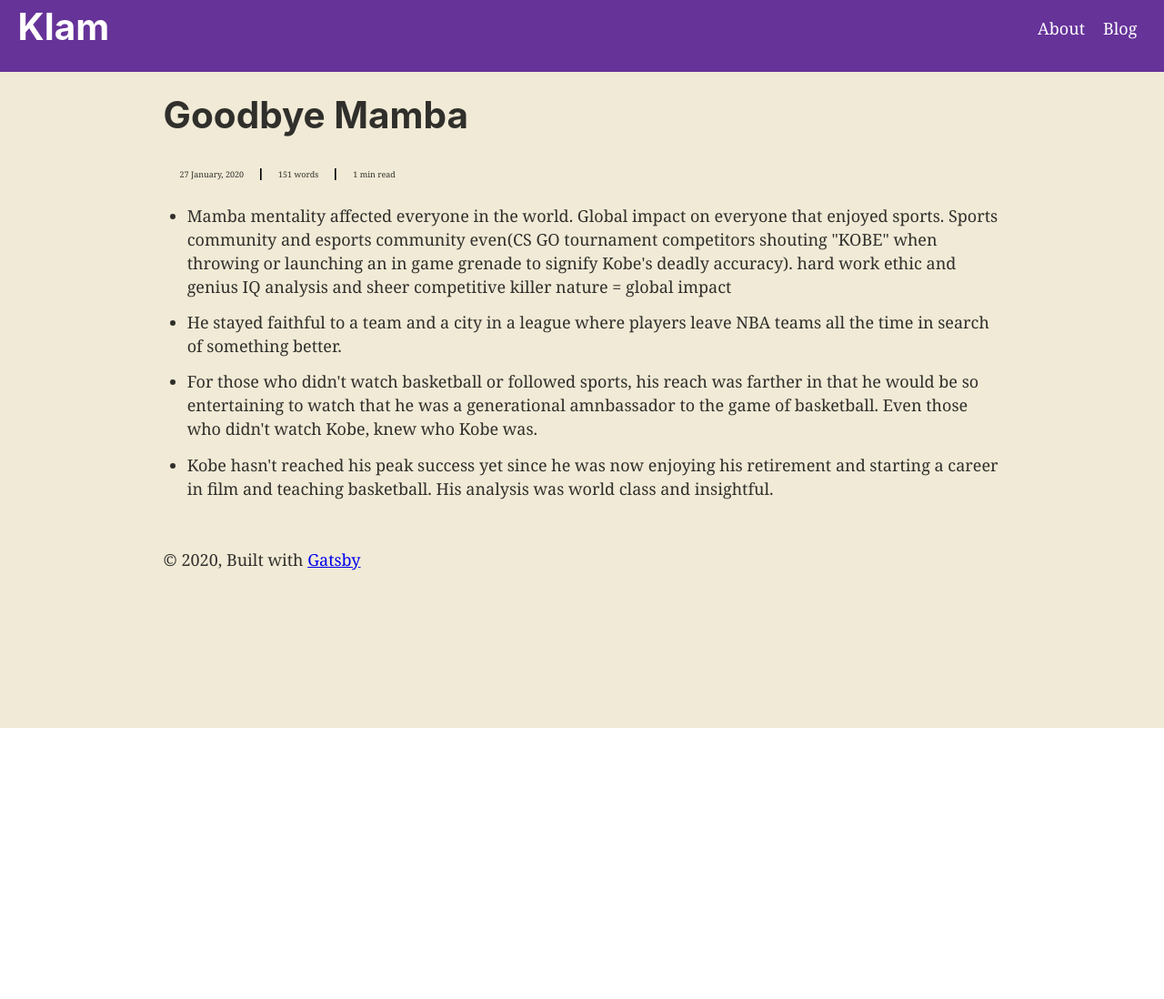
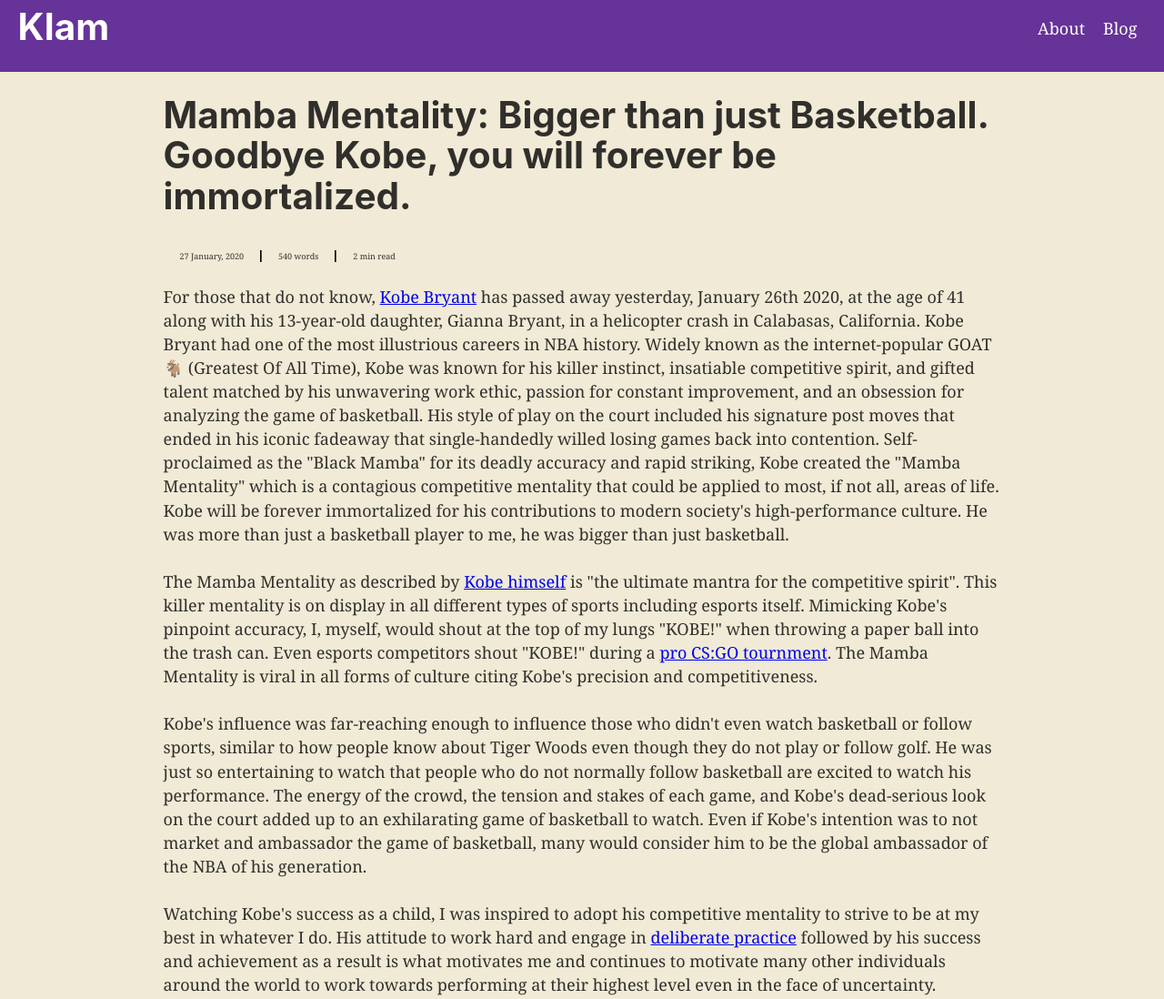
Before and after one commit to klammm/all-things-random, a Gatsby site: page /content/01-27-2020-goodbye-mamba/ in a window 1280 px wide. Shown: the top 1098 px of the page at 91% size. Before the commit the page ends 800 px from the top, so only its background shows below. Built offline with nearby package versions, Linux system fonts and the light colour scheme; Gatsby itself is replaced by a stand-in of ours.

Commit message:
finish first draft

```diff
--- a/src/content/01-27-2020-goodbye-mamba.md
+++ b/src/content/01-27-2020-goodbye-mamba.md
@@ -1,15 +1,14 @@
 ---
-title: "Goodbye Mamba"
+title: "Mamba Mentality: Bigger than just Basketball. Goodbye Kobe, you will forever be immortalized."
 date: "2020-01-27"
 ---
 
+For those that do not know, [Kobe Bryant](https://en.wikipedia.org/wiki/Kobe_Bryant) has passed away yesterday, January 26th 2020, at the age of 41 along with his 13-year-old daughter, Gianna Bryant, in a helicopter crash in Calabasas, California. Kobe Bryant had one of the most illustrious careers in NBA history. Widely known as the internet-popular GOAT 🐐 (Greatest Of All Time), Kobe was known for his killer instinct, insatiable competitive spirit, and gifted talent matched by his unwavering work ethic, passion for constant improvement, and an obsession for analyzing the game of basketball. His style of play on the court included his signature post moves that ended in his iconic fadeaway that single-handedly willed losing games back into contention. Self-proclaimed as the "Black Mamba" for its deadly accuracy and rapid striking, Kobe created the "Mamba Mentality" which is a contagious competitive mentality that could be applied to most, if not all, areas of life. Kobe will be forever immortalized for his contributions to modern society's high-performance culture. He was more than just a basketball player to me, he was bigger than just basketball.
 
+The Mamba Mentality as described by [Kobe himself](https://www.amazonbookreview.com/post/d66e8811-5420-4575-bcee-0a68a747fdc0/the-mamba-mentality-an-interview-with-kobe-bryant) is "the ultimate mantra for the competitive spirit". This killer mentality is on display in all different types of sports including esports itself. Mimicking Kobe's pinpoint accuracy, I, myself, would shout at the top of my lungs "KOBE!" when throwing a paper ball into the trash can. Even esports competitors shout "KOBE!" during a [pro CS:GO tournment](https://www.youtube.com/watch?v=gdfASfuzYgU). The Mamba Mentality is viral in all forms of culture citing Kobe's precision and competitiveness.
 
-- Mamba mentality affected everyone in the world. Global impact on everyone that enjoyed sports. Sports community and esports community even(CS GO tournament competitors shouting "KOBE" when throwing or launching an in game grenade to signify Kobe's deadly accuracy). hard work ethic and genius IQ analysis and sheer competitive killer nature = global impact
+Kobe's influence was far-reaching enough to influence those who didn't even watch basketball or follow sports, similar to how people know about Tiger Woods even though they do not play or follow golf. He was just so entertaining to watch that people who do not normally follow basketball are excited to watch his performance. The energy of the crowd, the tension and stakes of each game, and Kobe's dead-serious look on the court added up to an exhilarating game of basketball to watch. Even if Kobe's intention was to not market and ambassador the game of basketball, many would consider him to be the global ambassador of the NBA of his generation.
 
+Watching Kobe's success as a child, I was inspired to adopt his competitive mentality to strive to be at my best in whatever I do. His attitude to work hard and engage in [deliberate practice](https://jamesclear.com/beginners-guide-deliberate-practice) followed by his success and achievement as a result is what motivates me and continues to motivate many other individuals around the world to work towards performing at their highest level even in the face of uncertainty.
 
-- He stayed faithful to a team and a city in a league where players leave NBA teams all the time in search of something better.
-
-- For those who didn't watch basketball or followed sports, his reach was farther in that he would be so entertaining to watch that he was a generational amnbassador to the game of basketball. Even those who didn't watch Kobe, knew who Kobe was.
-
-- Kobe hasn't reached his peak success yet since he was now enjoying his retirement and starting a career in film and teaching basketball. His analysis was world class and insightful.
+Overall, Kobe's career after his retirement at the end of the 2016 NBA season showed that he was more than just an athlete. Kobe was starting his career in film production with his [Academy award-winning short film "Dear Basketball"](https://www.youtube.com/watch?v=K_Ej9hWha3A) being the first Oscar win for any professional athlete and [sharing his basketball IQ analysis](https://www.youtube.com/watch?v=yWyrp6CibdM) with the world. He had so much to offer the world in terms of his production talent, his basketball IQ, and his high-performance behavior. Goodbye Kobe. You were more than just basketball. You will forever be remembered and immortalized. Mamba out. #8 #24
```
